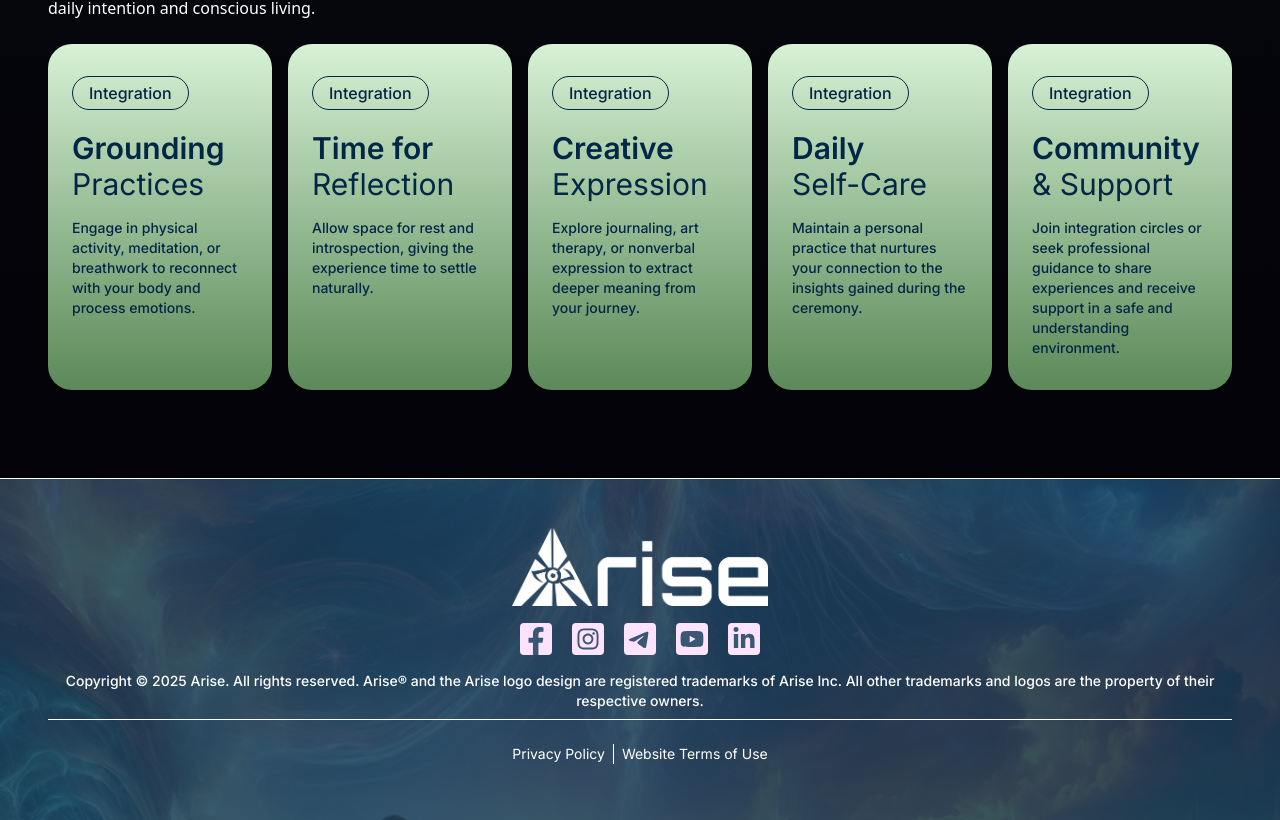
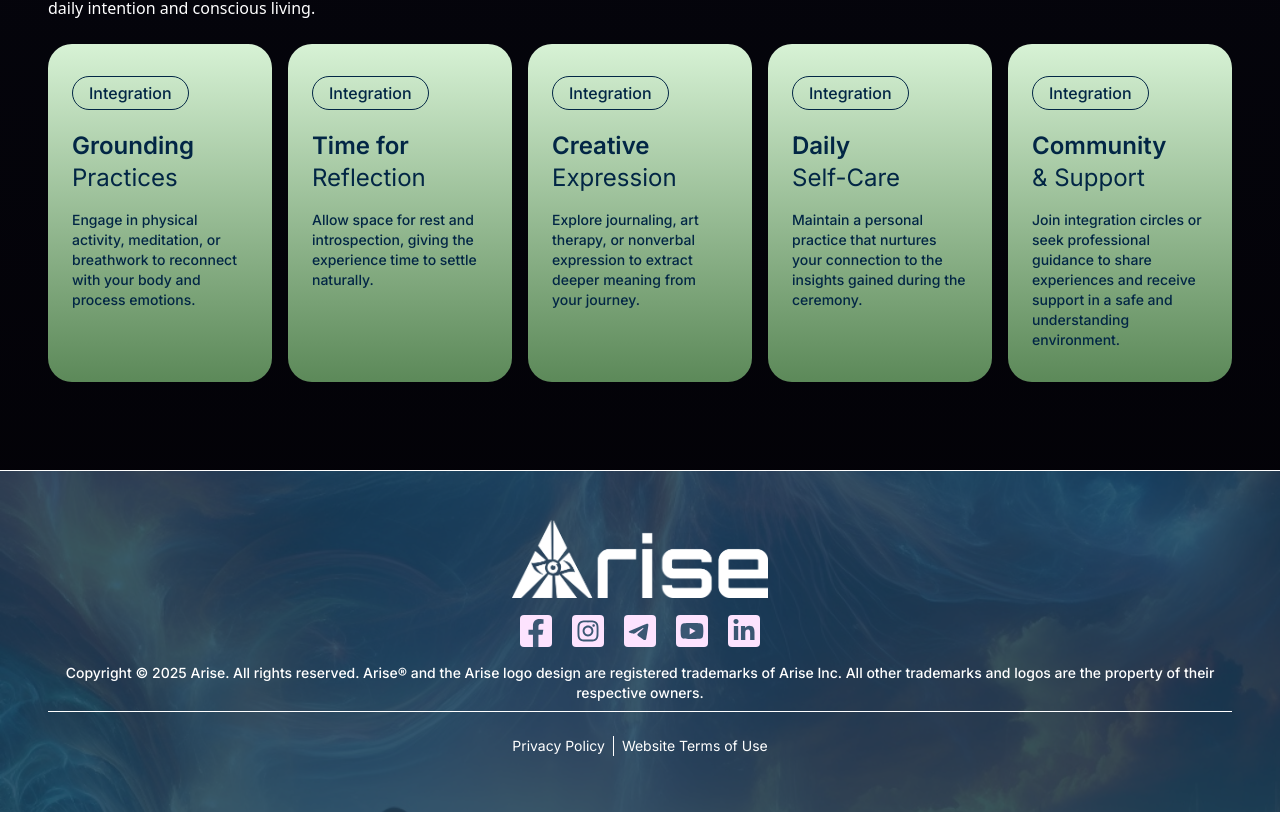
Before and after one commit to htetaungkhant/enrique-website-frontend, a Next.js app: page / in a window 1280 px wide. Shown: the part 6716-7536 px from the top of the page. Built offline with nearby package versions, Linux system fonts and the light colour scheme.

Commit message:
adjust the CardsRowSection again

```diff
--- a/components/common/CardsRowSection.js
+++ b/components/common/CardsRowSection.js
@@ -13,7 +13,7 @@ const CardsRowSection = ({ title, description, cardList }) => {
                             cardList.map((item, index) => (
                                 <Card className="flex-1" badgeText={item.badgeText} key={index}>
                                     <div className="flex flex-col gap-4 inter-font text-[#022645]">
-                                        {item.title && <h2 dangerouslySetInnerHTML={{ __html: item.title }} className="font-semibold text-xl md:text-2xl lg:text-3xl"></h2>}
+                                        {item.title && <h2 dangerouslySetInnerHTML={{ __html: item.title }} className="font-semibold text-xl lg:text-2xl"></h2>}
                                         {item.description && <p className="text-xs md:text-sm font-medium">{item.description}</p>}
                                     </div>
                                 </Card>
```
